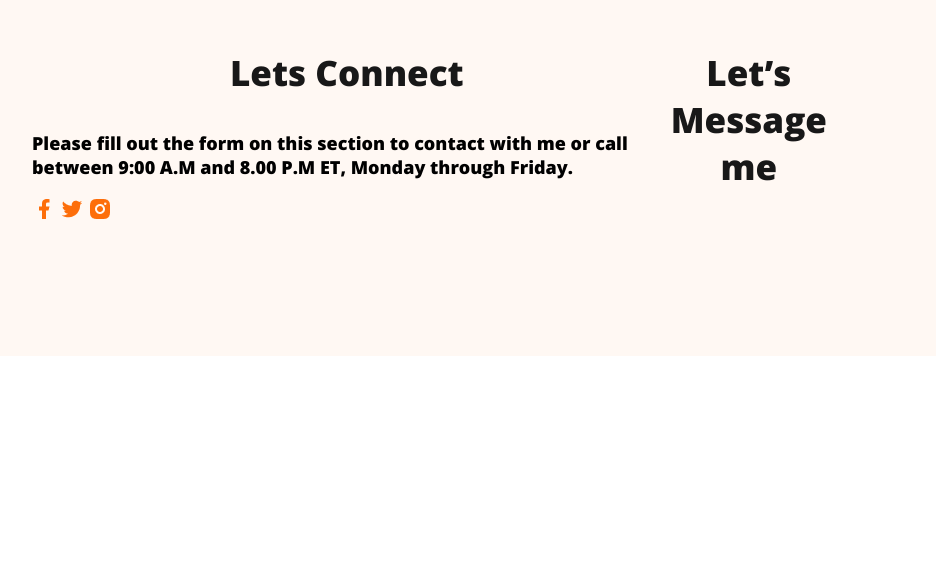
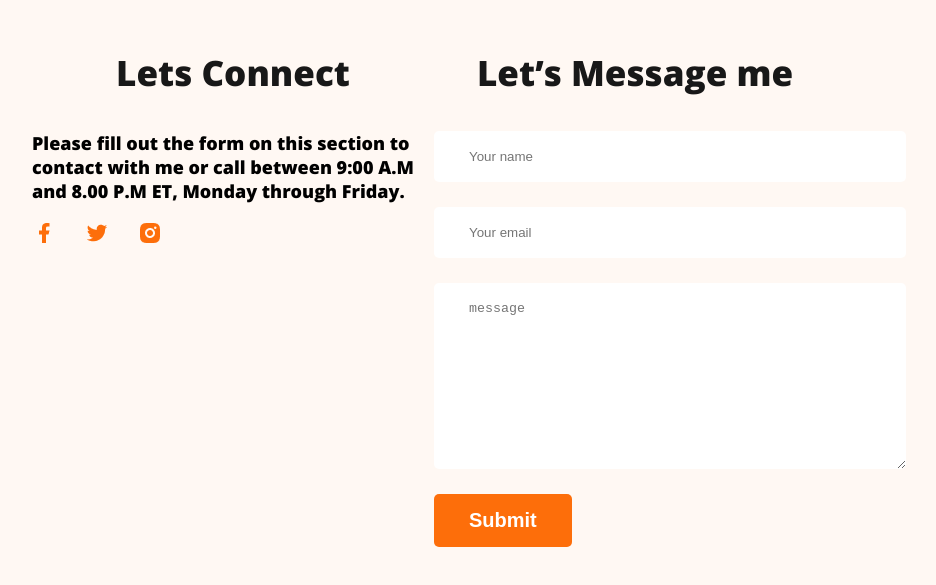
Before and after one commit to Jahid2121/Web-developer-portfolio, a plain HTML site: page index.html in a window 1280 px wide. Shown: the part 3300-3885 px from the top of the page, without its empty margins (206-1142 px from the left). Before the commit the page ends 3664 px from the top, so only its background shows below. Drawn offline with nearby package versions, Linux system fonts and the light colour scheme.

Commit message:
finished footer section with contact

```diff
--- a/index.html
+++ b/index.html
@@ -164,7 +164,12 @@
         </div>
         <div class="footer-column">
             <h3 class="section-title">Let’s Message me</h3>
-            <p class="section-description"></p>
+            <form class="contact" action="">
+                <input type="text" placeholder="Your name">
+                <input type="email" name="" placeholder="Your email" id="">
+                <textarea name="" placeholder="message" id="" cols="30" rows="10"></textarea>
+                <input class="btn-primary" type="submit" value="Submit">
+            </form>
         </div>
     </footer>
 </body>
--- a/styles/portfolio.css
+++ b/styles/portfolio.css
@@ -174,3 +174,19 @@ footer{
    margin-top: 100px;
 
 }
+.footer-column{
+    width: 50%;
+}
+.social-links a{
+    margin-right: 25px;
+}
+.contact input[type="text"], .contact input[type="email"], textarea{
+    display: block;
+    margin-bottom: 25px;
+    padding: 18px 35px;
+    color: #757575;
+    border-radius: 5px;
+background: #FFF;
+border: 0;
+width: 100%;
+}
```
